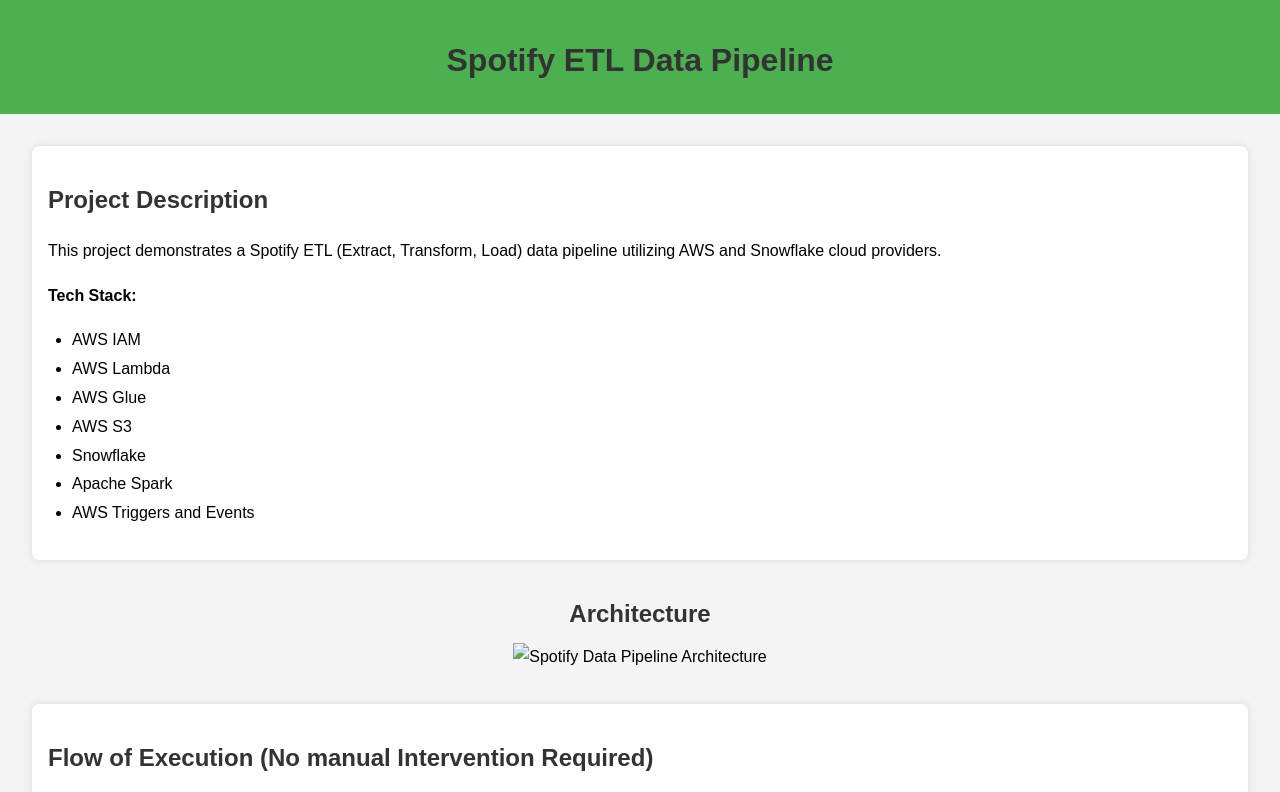
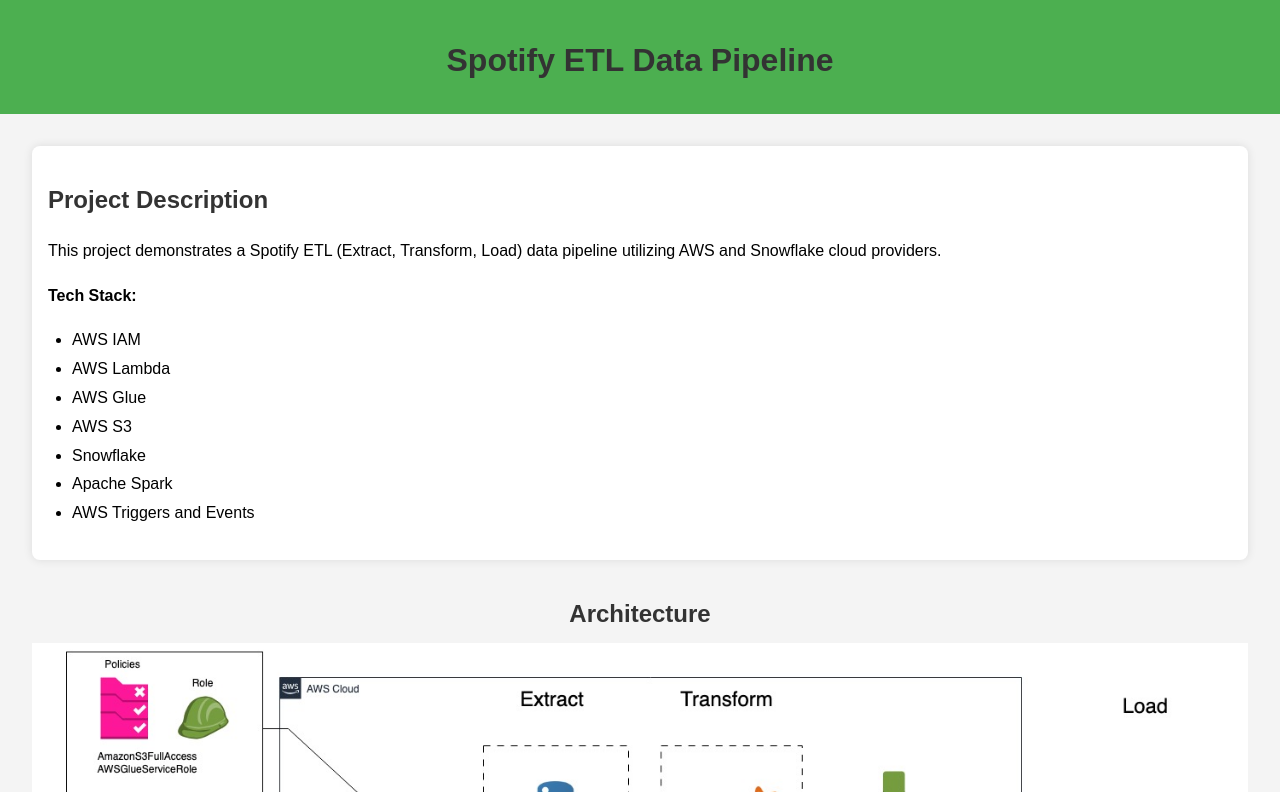
Before and after one commit to nagavenkateshgavini/Spotify-Data-Pipeline, a plain HTML site: page index.html in a window 1280 px wide. Shown: the top 792 px of the page. Drawn offline with Linux system fonts and the light colour scheme.

Commit message:
fix architecure image link

```diff
--- a/index.html
+++ b/index.html
@@ -76,7 +76,7 @@
         </section>
         <section class="architecture">
             <h2>Architecture</h2>
-            <img src="resources/spotify_data_pipeline_arch.jpg" alt="Spotify Data Pipeline Architecture">
+            <img src="spotify_data_pipeline_arch.jpg" alt="Spotify Data Pipeline Architecture">
         </section>
         <section class="project-description">
             <h2>Flow of Execution (No manual Intervention Required)</h2>
```
